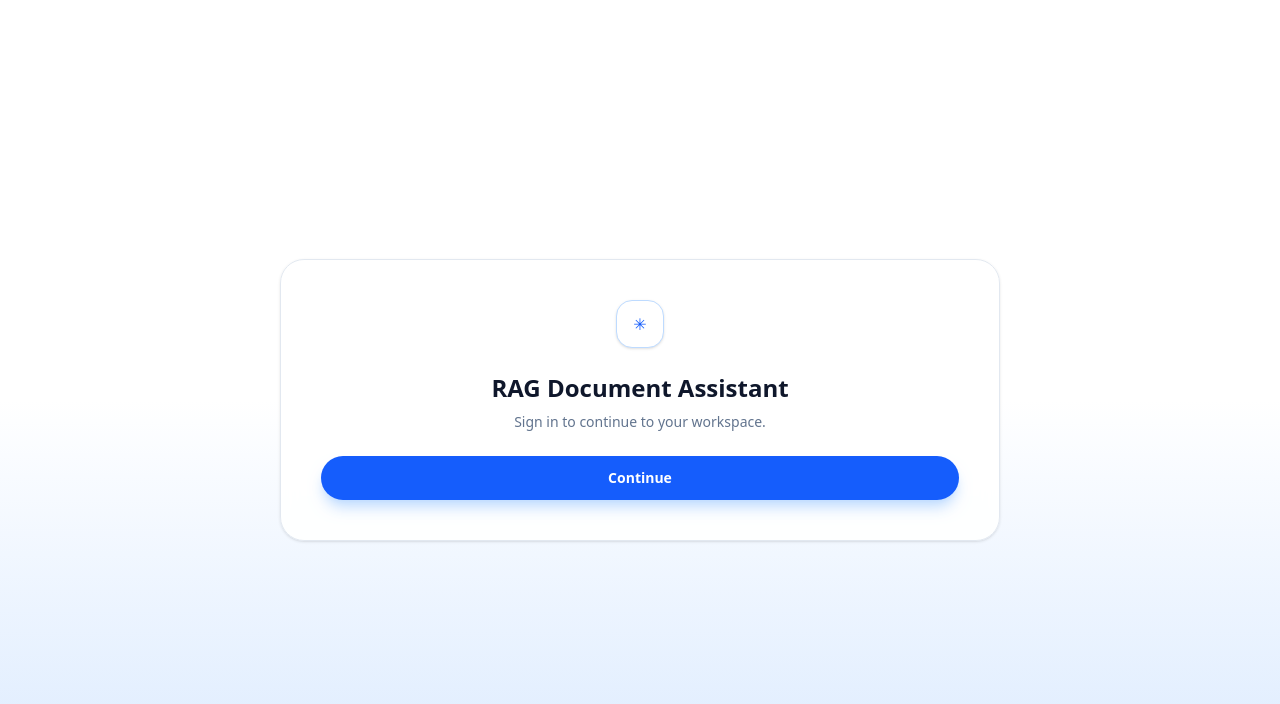
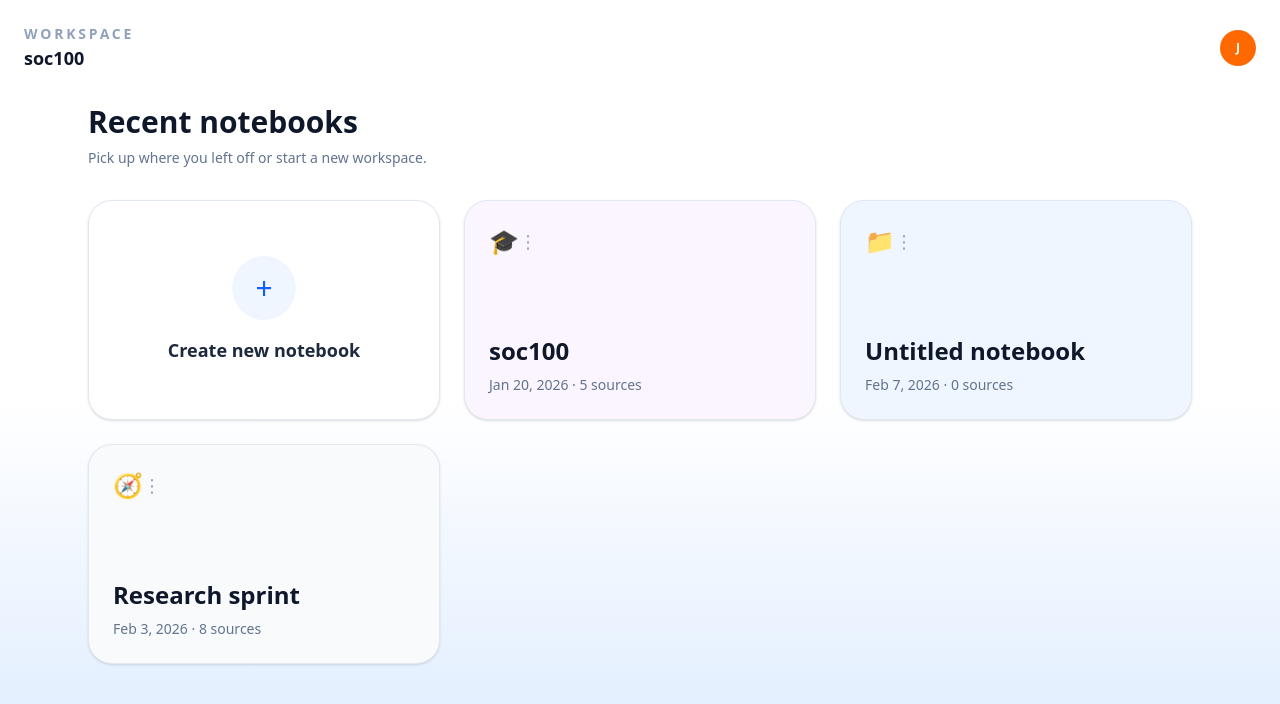
Before and after one commit to ryou02/rag-document-analyst, a React (Vite) app in the folder client/: page /documents in a window 1280 px wide. Shown: the top 704 px of the page. Built offline with nearby package versions, Linux system fonts and the light colour scheme.

Commit message:
documents list UI done

```diff
--- a/client/src/main.jsx
+++ b/client/src/main.jsx
@@ -5,6 +5,7 @@ import './index.css'
 
 import LoginPage from './pages/LoginPage.jsx'
 import ChatPage from './pages/ChatPage.jsx'
+import DocumentsPage from './pages/DocumentsPage.jsx'
 
 createRoot(document.getElementById('root')).render(
   <StrictMode>
@@ -12,6 +13,7 @@ createRoot(document.getElementById('root')).render(
       <Routes>
         <Route path="/" element={<LoginPage />} />
         <Route path="/chat" element={<ChatPage />} />
+        <Route path="/documents" element={<DocumentsPage />} />
         <Route path="*" element={<LoginPage />} />
       </Routes>
     </BrowserRouter>
--- /dev/null
+++ b/client/src/pages/DocumentsPage.jsx
@@ -0,0 +1,68 @@
+import ChatNavbar from '../components/ChatNavbar.jsx'
+
+const notebooks = [
+  {
+    title: 'soc100',
+    date: 'Jan 20, 2026',
+    sources: 5,
+    tint: 'bg-purple-50',
+    emoji: '🎓',
+  },
+  {
+    title: 'Untitled notebook',
+    date: 'Feb 7, 2026',
+    sources: 0,
+    tint: 'bg-blue-50',
+    emoji: '📁',
+  },
+  {
+    title: 'Research sprint',
+    date: 'Feb 3, 2026',
+    sources: 8,
+    tint: 'bg-slate-50',
+    emoji: '🧭',
+  },
+]
+
+export default function DocumentsPage() {
+  return (
+    <div className="min-h-screen bg-gradient-to-b from-white via-white to-blue-100 text-slate-900">
+      <ChatNavbar />
+      <main className="mx-auto w-full max-w-6xl px-6 pb-16 pt-8">
+        <h1 className="text-3xl font-semibold text-slate-900">Recent notebooks</h1>
+        <p className="mt-2 text-sm text-slate-500">Pick up where you left off or start a new workspace.</p>
+
+        <div className="mt-8 grid gap-6 sm:grid-cols-2 lg:grid-cols-3">
+          <button
+            type="button"
+            className="flex min-h-[220px] flex-col items-center justify-center gap-4 rounded-3xl border border-slate-200 bg-white px-6 py-8 text-left shadow-sm transition hover:border-blue-200 hover:shadow-md"
+          >
+            <div className="flex h-16 w-16 items-center justify-center rounded-full bg-blue-50 text-3xl text-blue-600">
+              +
+            </div>
+            <div className="text-lg font-semibold text-slate-800">Create new notebook</div>
+          </button>
+
+          {notebooks.map((notebook) => (
+            <button
+              key={notebook.title}
+              type="button"
+              className={`flex min-h-[220px] flex-col justify-between rounded-3xl border border-slate-200 px-6 py-6 text-left shadow-sm transition hover:border-blue-200 hover:shadow-md ${notebook.tint}`}
+            >
+              <div className="flex items-center justify-between">
+                <div className="text-2xl">{notebook.emoji}</div>
+                <span className="text-lg text-slate-400">⋮</span>
+              </div>
+              <div>
+                <div className="text-2xl font-semibold text-slate-900">{notebook.title}</div>
+                <div className="mt-2 text-sm text-slate-500">
+                  {notebook.date} · {notebook.sources} sources
+                </div>
+              </div>
+            </button>
+          ))}
+        </div>
+      </main>
+    </div>
+  )
+}
```
